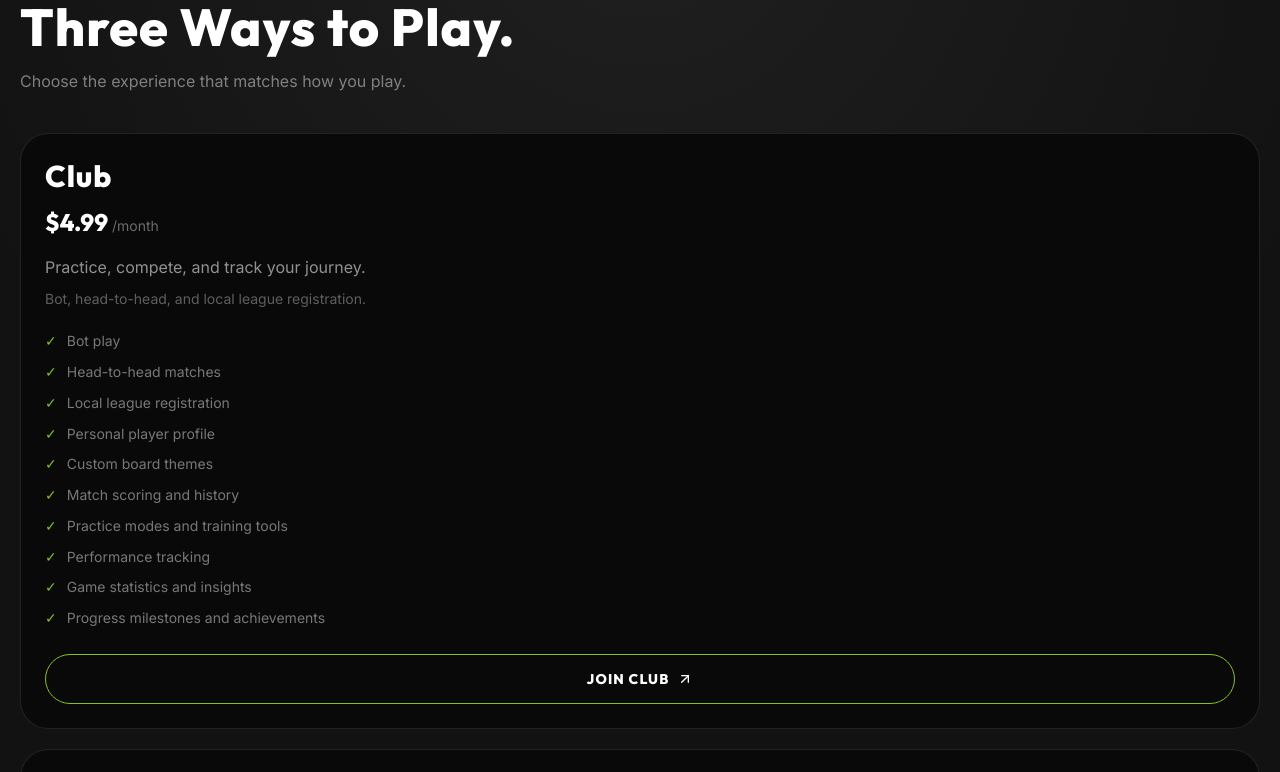
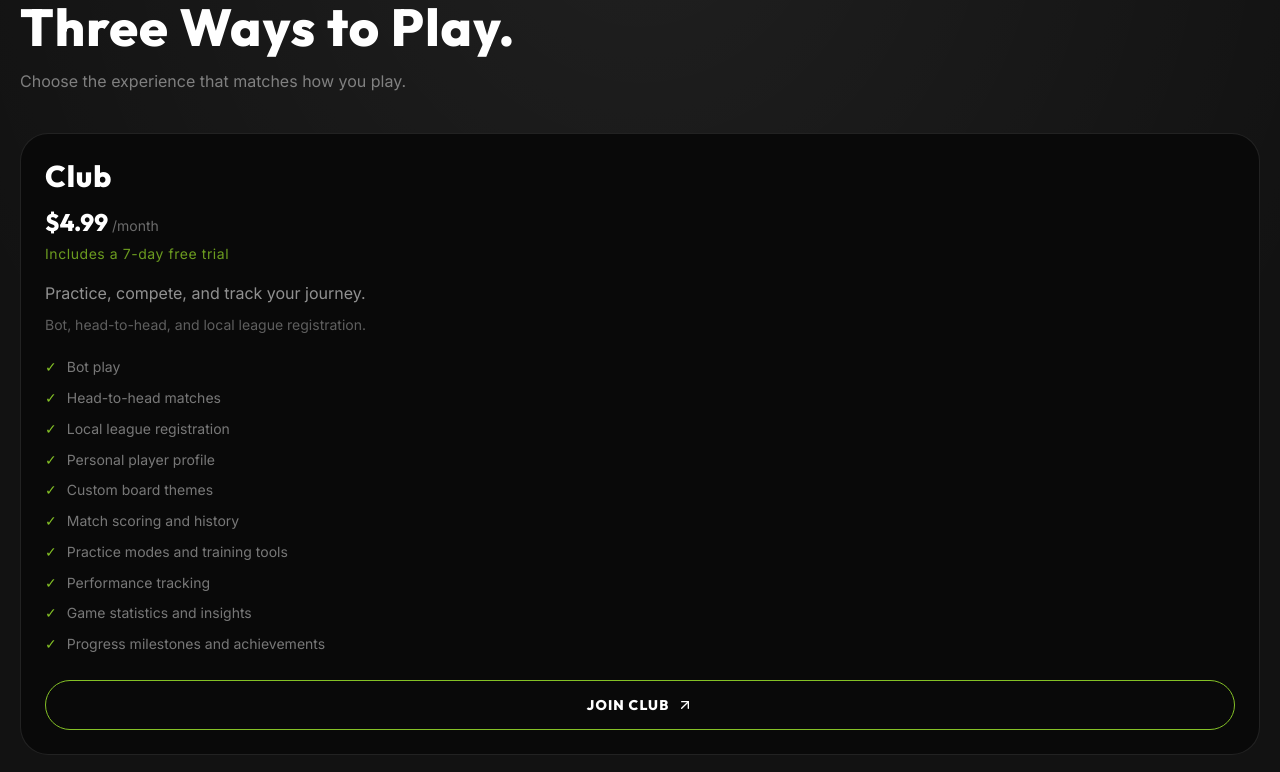
Before and after one commit to foundry360/dartos_landing, a Next.js app: page /emulator/frame in a window 1280 px wide. Shown: the part 3217-3989 px from the top of the page. Built offline with nearby package versions, Linux system fonts and the light colour scheme.

Commit message:
feat: call out 7-day free trial on pricing cards
Co-authored-by: Cursor <cursoragent@cursor.com>

```diff
--- a/src/components/landing/GameCarousel.tsx
+++ b/src/components/landing/GameCarousel.tsx
@@ -61,6 +61,10 @@ function ExperienceCard({ tier, index }: ExperienceCardProps) {
           <span className="text-base text-white/40 sm:text-lg">
             {tier.priceInterval}
           </span>
+        </p>
+
+        <p className="mt-2 text-sm tracking-[0.04em] text-[#84C126]/80 sm:text-base">
+          {EXPERIENCE_SECTION.trialNote}
         </p>
 
         <p className="mt-6 max-w-md text-lg leading-relaxed text-white/55 sm:text-xl">
--- a/src/components/landing/mobile/MobilePlans.tsx
+++ b/src/components/landing/mobile/MobilePlans.tsx
@@ -73,6 +73,10 @@ export function MobilePlans() {
                   </span>
                 </p>
 
+                <p className="mt-1.5 text-sm tracking-[0.04em] text-[#84C126]/80">
+                  {EXPERIENCE_SECTION.trialNote}
+                </p>
+
                 <p className="mt-4 text-base leading-relaxed text-white/55">
                   {tier.message}
                 </p>
--- a/src/features/landing/data.ts
+++ b/src/features/landing/data.ts
@@ -115,6 +115,7 @@ export const VECTOROS_MODULES = [
 export const EXPERIENCE_SECTION = {
   title: ["One Platform.", "Three Ways to Play."] as const,
   subtitle: "Choose the experience that matches how you play.",
+  trialNote: "Includes a 7-day free trial",
 } as const;
 
 export const EXPERIENCE_TIERS = [
```
